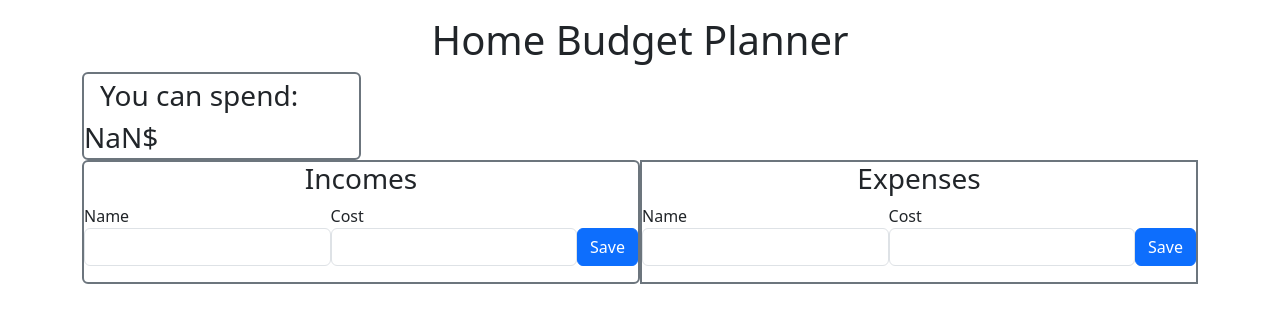
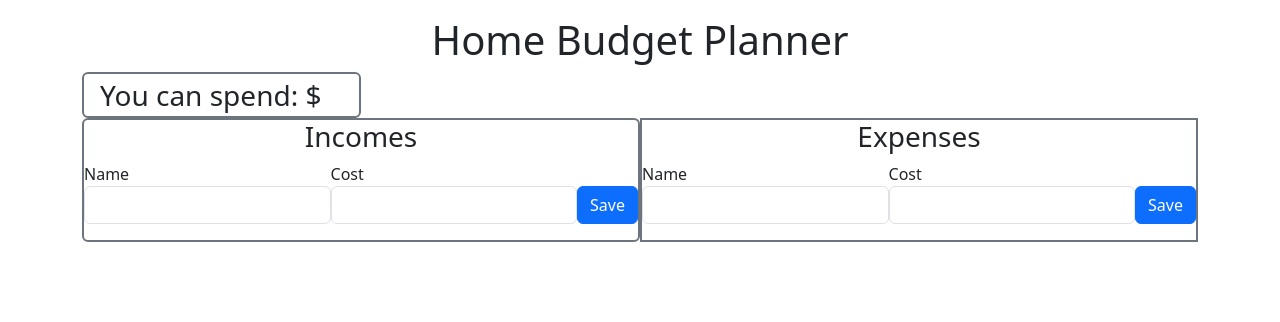
Before and after one commit to ItsShock/home-budget-planner-react-app, a React (Create React App) app: page / in a window 1280 px wide. Shown: the top 322 px of the page. Built offline with nearby package versions, Linux system fonts and the light colour scheme.

Commit message:
Problem with total budget

```diff
--- a/src/components/Budget.js
+++ b/src/components/Budget.js
@@ -2,14 +2,14 @@ import React, { useContext } from 'react';
 import { AppContext } from '../context/AppContext';
 
 const Budget = () => {
-    const { budget, expenses, incomes } = useContext(AppContext);
+    const { expenses, incomes } = useContext(AppContext);
 
     const totalBudget = () => {
         return (expenses.cost - incomes.cost)
     }
     return (
         <div className="border border-secondary border border-2 rounded">
-            <span className='ms-3'>You can spend: {budget - totalBudget}$</span>
+            <span className='ms-3'>You can spend: {totalBudget}$</span>
         </div>
     )
 }
```
